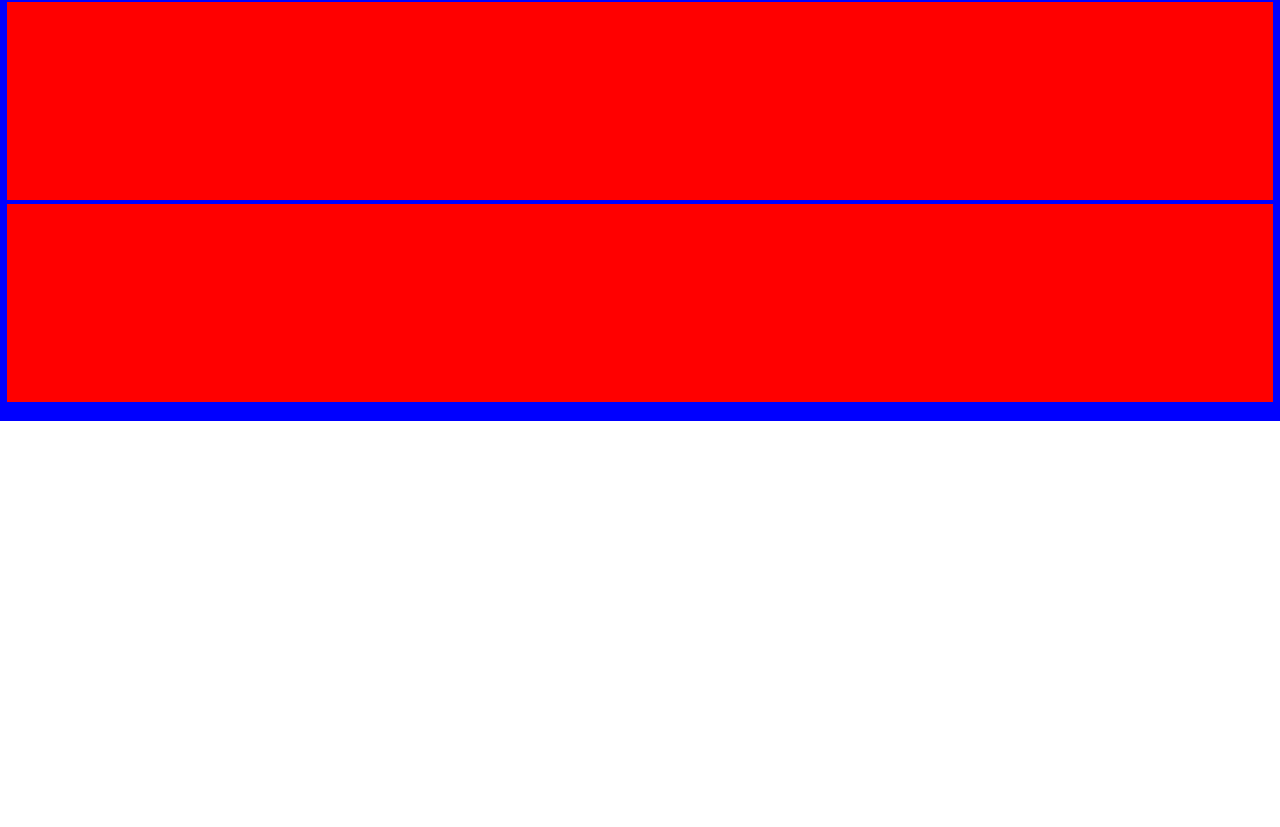
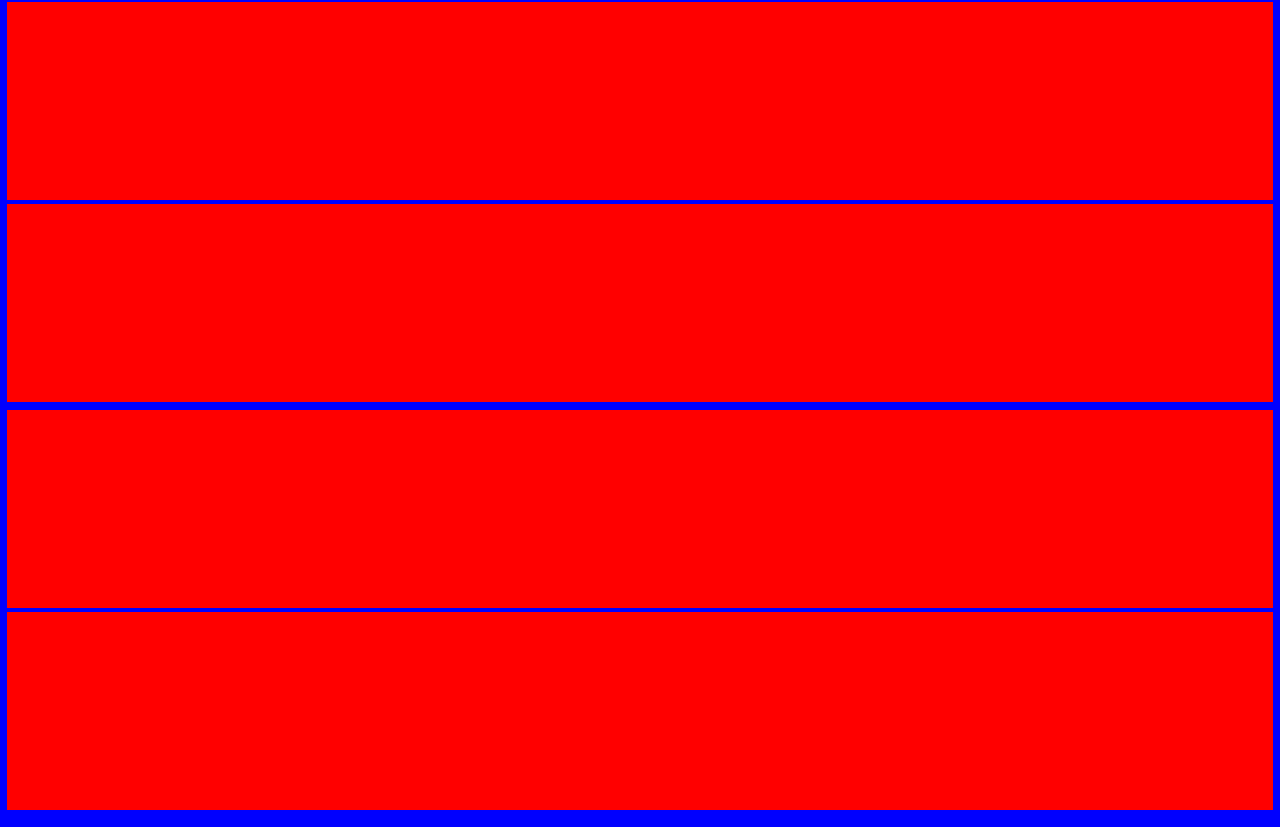
Before and after one commit to zGiusee/htmlcss-responsive-layout, a plain HTML site: page index.html in a window 1280 px wide. Shown: the part 819-1646 px from the top of the page. Before the commit the page ends 1240 px from the top, so only its background shows below. Drawn offline with Linux system fonts and the light colour scheme.

Commit message:
[UPDATE] planning section base done

```diff
--- a/css/style.css
+++ b/css/style.css
@@ -25,6 +25,7 @@
 
 .row {
     display: flex;
+    flex-wrap: wrap;
 }
 
 .col{
@@ -37,10 +38,6 @@
 
 .justify-end{
     justify-content: flex-end;
-}
-
-.f-wrap{
-    flex-wrap: wrap;
 }
 
 /**********************
@@ -59,6 +56,11 @@
 
 
  /* PLANNING SECTION */
+
+ .plannning-card, .col{
+    width: 100%;
+ }
+
 
  /* PARTNER SECTION */
 
--- a/index.html
+++ b/index.html
@@ -50,7 +50,7 @@
             App Function Section
          -->
          <div class="container">
-            <div class="row f-wrap">
+            <div class="row">
                 <div class="col app-function-card-xl">
                     <div class="content"></div>
                 </div>
@@ -76,14 +76,21 @@
          <!--
             Planning Section
          -->
-         <section>
-
+         <section class="container">
+            <div class="row">
+                <div class="planning-card col">
+                    <div class="content"></div>
+                </div>
+                <div class="planning-card col">
+                    <div class="content"></div>
+                </div>
+            </div>
          </section>
 
          <!--
             Partner Section
          -->
-         <section>
+         <section class="container">
 
          </section>
 
```
